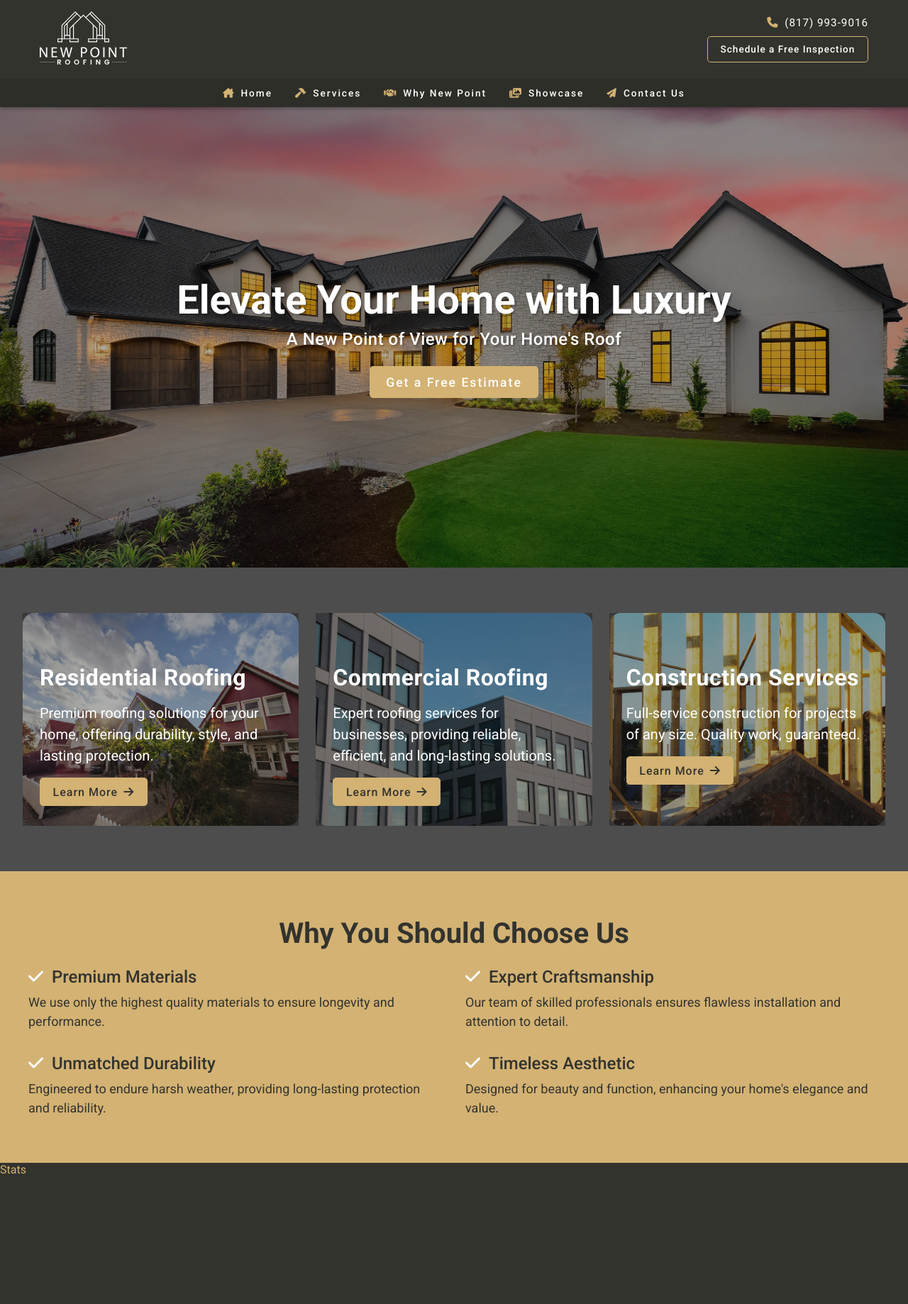
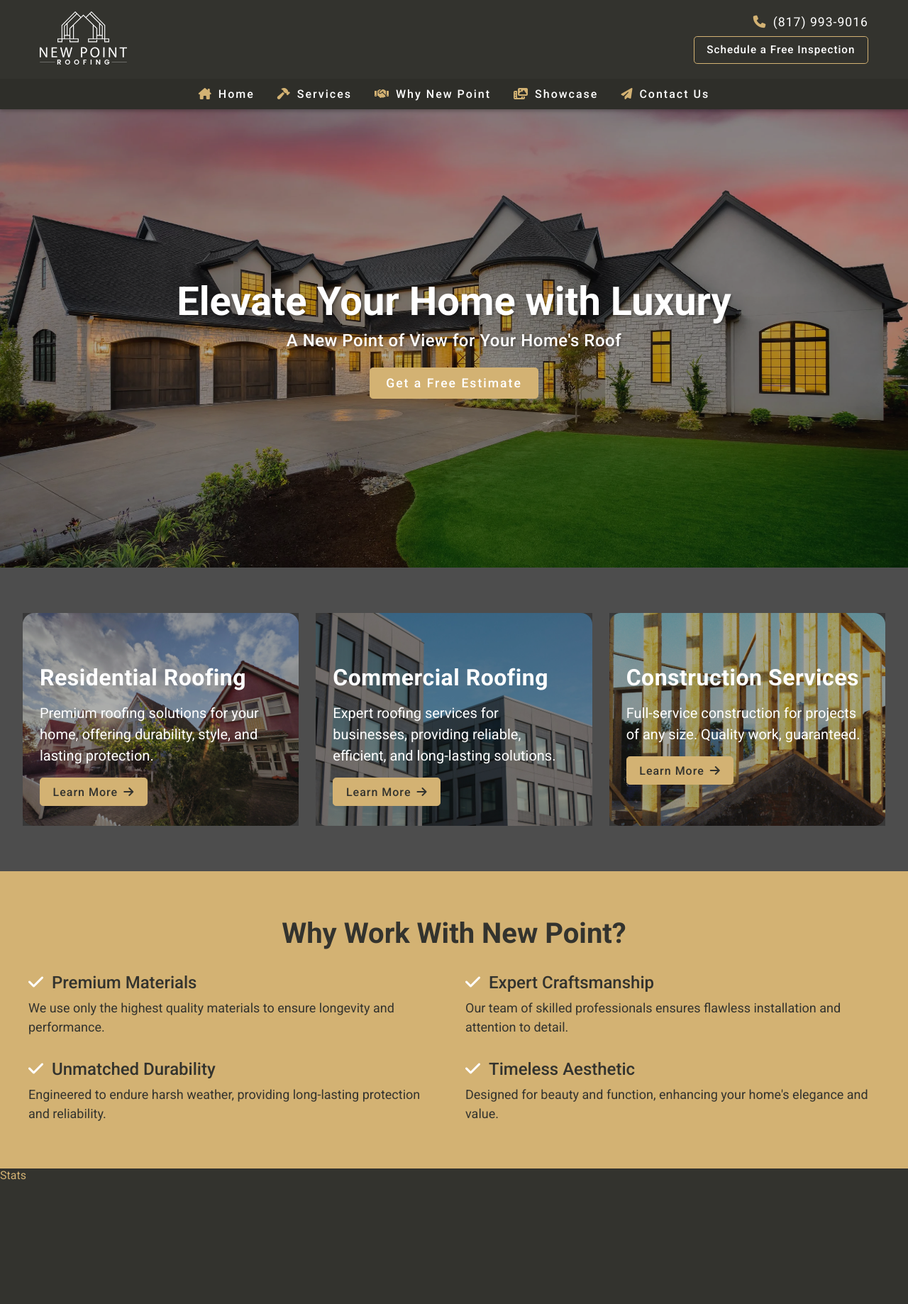
Before and after one commit to bjded/newpointroofing, a PHP site: page / in a window 1280 px wide. Shown: the top 1838 px of the page at 71% size. Run offline with PHP 8.4, Linux system fonts and the light colour scheme.

Commit message:
why section aos

```diff
--- a/index.html
+++ b/index.html
@@ -144,30 +144,45 @@
         </section>
 
         <section id="why-new-point" class="container">
-            <h2 class="container-heading">Why You Should Choose Us</h2>
+            <h2 class="container-heading">Why Work With New Point?</h2>
             <div class="whys">
-                <div class="why">
+                <div data-aos="fade-up" data-aos-duration="500" class="why">
                     <h3>Premium Materials</h3>
                     <p>
                         We use only the highest quality materials to ensure
                         longevity and performance.
                     </p>
                 </div>
-                <div class="why">
+                <div
+                    data-aos="fade-up"
+                    data-aos-duration="500"
+                    data-aos-delay="200"
+                    class="why"
+                >
                     <h3>Expert Craftsmanship</h3>
                     <p>
                         Our team of skilled professionals ensures flawless
                         installation and attention to detail.
                     </p>
                 </div>
-                <div class="why">
+                <div
+                    data-aos="fade-up"
+                    data-aos-duration="500"
+                    data-aos-delay="400"
+                    class="why"
+                >
                     <h3>Unmatched Durability</h3>
                     <p>
                         Engineered to endure harsh weather, providing
                         long-lasting protection and reliability.
                     </p>
                 </div>
-                <div class="why">
+                <div
+                    data-aos="fade-up"
+                    data-aos-duration="500"
+                    data-aos-delay="600"
+                    class="why"
+                >
                     <h3>Timeless Aesthetic</h3>
                     <p>
                         Designed for beauty and function, enhancing your home's
--- a/styles/styles.css
+++ b/styles/styles.css
@@ -138,7 +138,7 @@ nav .nav-logo-contact .contact {
   text-align: right;
 }
 nav .nav-logo-contact .contact .number {
-  font-size: 0.95rem;
+  font-size: 1.1rem;
   text-decoration: none;
   letter-spacing: 1px;
   color: #fff;
@@ -148,7 +148,7 @@ nav .nav-logo-contact .contact .number i {
   color: hsl(39, 52%, 64%);
 }
 nav .nav-logo-contact .contact .btn {
-  font-size: 0.85rem;
+  font-size: 0.95rem;
 }
 nav ul {
   width: 100%;
@@ -166,7 +166,7 @@ nav ul li {
 }
 nav ul li a {
   display: block;
-  font-size: 0.85rem;
+  font-size: 1rem;
   font-weight: 500;
   text-decoration: none;
   letter-spacing: 2px;
@@ -197,7 +197,7 @@ nav ul li a i {
 }
 
 #cta {
-  height: calc(100vh - 151px); /* nav height */
+  height: calc(100vh - 153.77px); /* nav height */
   display: grid;
   justify-content: center;
   align-items: center;
@@ -309,7 +309,7 @@ nav ul li a i {
   }
 }
 #why-new-point .container-heading {
-  margin-bottom: 1.5rem;
+  margin-bottom: 2rem;
 }
 
 #stats {
--- a/styles/styles.scss
+++ b/styles/styles.scss
@@ -13,7 +13,7 @@ $font-primary: "Roboto", serif;
 $font-awesome: "Font Awesome 6 Free";
 
 // Variable Settings
-$nav-height: 151px;
+$nav-height: 153.77px;
 $nav-width: 1200px; /*1024px;*/
 $content-max-width: 1200px;
 $container-padding: 4rem;
@@ -160,7 +160,7 @@ nav {
             gap: 0.6rem;
             text-align: right;
             .number {
-                font-size: 0.95rem;
+                font-size: 1.1rem;
                 text-decoration: none;
                 letter-spacing: 1px;
                 color: #fff;
@@ -170,7 +170,7 @@ nav {
                 }
             }
             .btn {
-                font-size: 0.85rem;
+                font-size: 0.95rem;
             }
         }
     }
@@ -188,7 +188,7 @@ nav {
             display: inline-block;
             a {
                 display: block;
-                font-size: 0.85rem;
+                font-size: 1rem;
                 font-weight: 500;
                 text-decoration: none;
                 letter-spacing: 2px;
@@ -339,7 +339,7 @@ nav {
         }
     }
     .container-heading {
-        margin-bottom: 1.5rem;
+        margin-bottom: 2rem;
     }
 }
 
```
Also changed, not shown: 1 other file.
